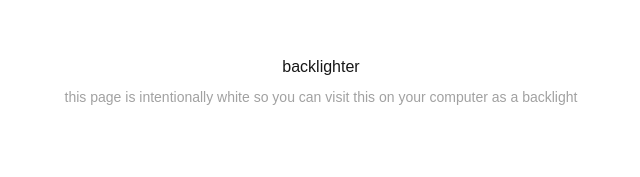
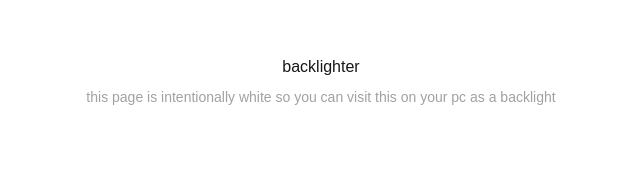
Before and after one commit to jarrensj/backlighter.com, a Next.js app: page / in a window 1280 px wide. Shown: the part 285-462 px from the top of the page, without its empty margins (319-959 px from the left). Built offline with nearby package versions, Linux system fonts and the light colour scheme.

Commit message:
Say pc instead of computer in the backlight note

```diff
--- a/app/page.tsx
+++ b/app/page.tsx
@@ -9,8 +9,8 @@ export default function Home() {
         </a>
       )}
       <p className="px-6 text-center text-sm text-neutral-400">
-        this page is intentionally white so you can visit this on your computer
-        as a backlight
+        this page is intentionally white so you can visit this on your pc as a
+        backlight
       </p>
     </main>
   );
```
